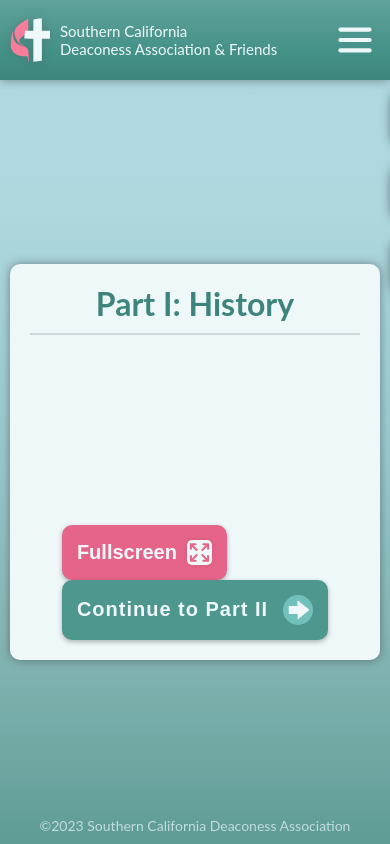
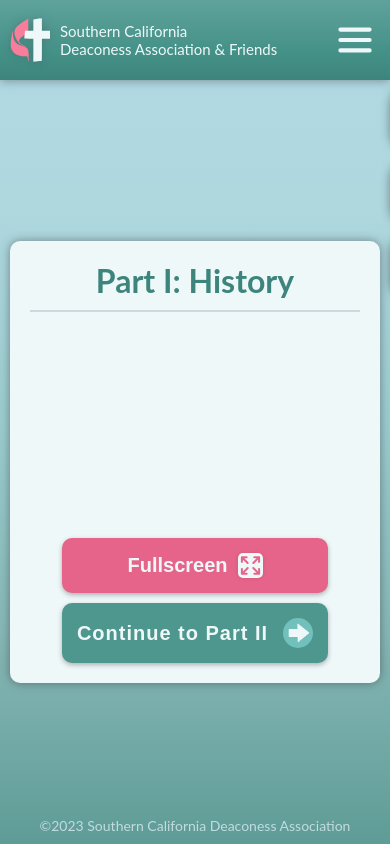
Before and after one commit to SoCal-Deaconess-Association/SCDA-Website, a React (Vite) app: page / in a window 390 px wide. Built offline with nearby package versions, Linux system fonts and the light colour scheme.

Commit message:
Updated Greetings list page for mobile devices viewed in landscape mode

```diff
--- a/src/styles/components/_header.sass
+++ b/src/styles/components/_header.sass
@@ -4,9 +4,11 @@
     display: flex
     justify-content: space-between
     height: 80px
+    z-index: 300
 
     .logo
         width: 290px
+        z-index: 300
 
         svg
             width: 40px
@@ -19,17 +21,20 @@
 
     // (Mobile)
     .hamburger-button
+        z-index: 300
         width: 50px
         height: 50px
         margin-right: 10px
 
     .close-button
+        z-index: 300
         width: 50px
         height: 50px
         margin-right: 10px
 
 // Navigation Menu (Mobile)
 .nav-mobile
+    z-index: 300
     overflow-x: hidden
     width: 360px
     font-size: 24px
@@ -76,6 +81,7 @@
 
 // Navigation Bar (Desktop)
 .nav-desktop
+    z-index: 300
     height: 80px
     width: 478px
     display: flex
--- a/src/styles/components/_overlay.sass
+++ b/src/styles/components/_overlay.sass
@@ -6,3 +6,4 @@
     height: 100%
     background-color: rgba(0, 0, 0, 0.408)
     backdrop-filter: blur(5px)
+    z-index: 200
--- a/src/styles/pages/_greetings.sass
+++ b/src/styles/pages/_greetings.sass
@@ -11,3 +11,37 @@
 
     .view-greeting
         z-index: 100
+
+// For mobile landscape mode
+@media only screen and (max-width: 915px) and (orientation: landscape)
+    .card
+        padding: 10px
+        width: calc(100% - 20px)
+        max-height: calc(100vh - 60px)
+        min-height: calc(100vh - 60px)
+
+        h1
+            font-size: 14px
+
+        h3
+            font-size: 10px
+
+        .table-row
+            height: 40px
+
+        svg
+            width: 30px
+            height: auto
+
+    .table
+        margin-top: -5px
+        margin-bottom: -5px
+    .table-footer
+        .button
+            font-size: 16px
+            padding: 5px
+            margin: -8px
+
+            svg
+                width: 16px
+                height: auto
--- a/src/styles/pages/_history-anthem.sass
+++ b/src/styles/pages/_history-anthem.sass
@@ -1,3 +1,21 @@
+.history-anthem
+    .content-container
+        display: flex
+        flex-direction: column
+        align-items: center
+
+        .video-player-container
+            width: 85vw
+            max-width: 900px
+
+        .button-container
+            display: flex
+            flex-direction: column
+            align-content: center
+
+            .button-fullscreen
+                margin-bottom: 10px
+
 // For mobile landscape mode
 @media only screen and (max-width: 915px) and (orientation: landscape)
     .history-anthem
```
